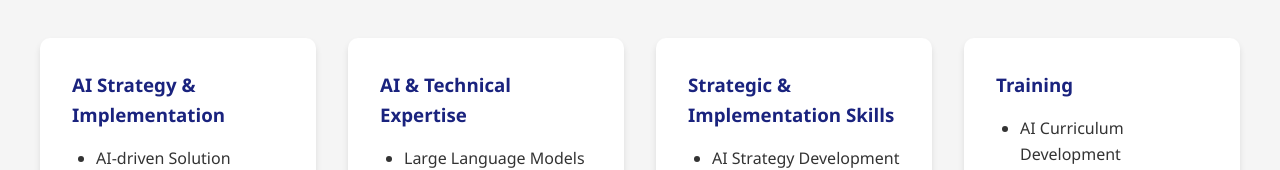
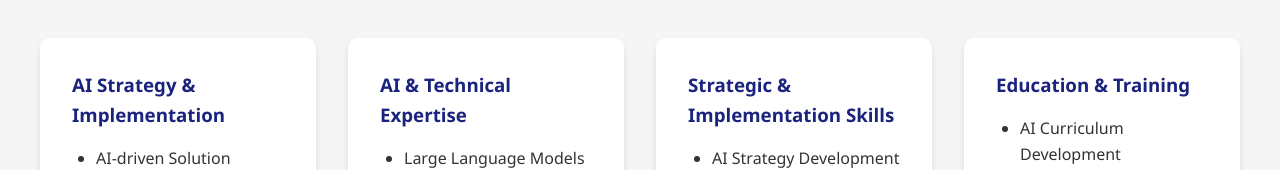
Before and after one commit to PandyaDarshit/muktiai-website-latest, a plain HTML site: page about.html in a window 1280 px wide. Shown: the part 789-959 px from the top of the page. Drawn offline with Linux system fonts and the light colour scheme.

Commit message:
Restore Education & Training heading

```diff
--- a/about.html
+++ b/about.html
@@ -286,7 +286,7 @@
                 </ul>
             </div>
             <div class="expertise-card">
-                <h3>Training</h3>
+                <h3>Education &amp; Training</h3>
                 <ul>
                     <li>AI Curriculum Development</li>
                     <li>Technical Workshop Facilitation</li>
```
